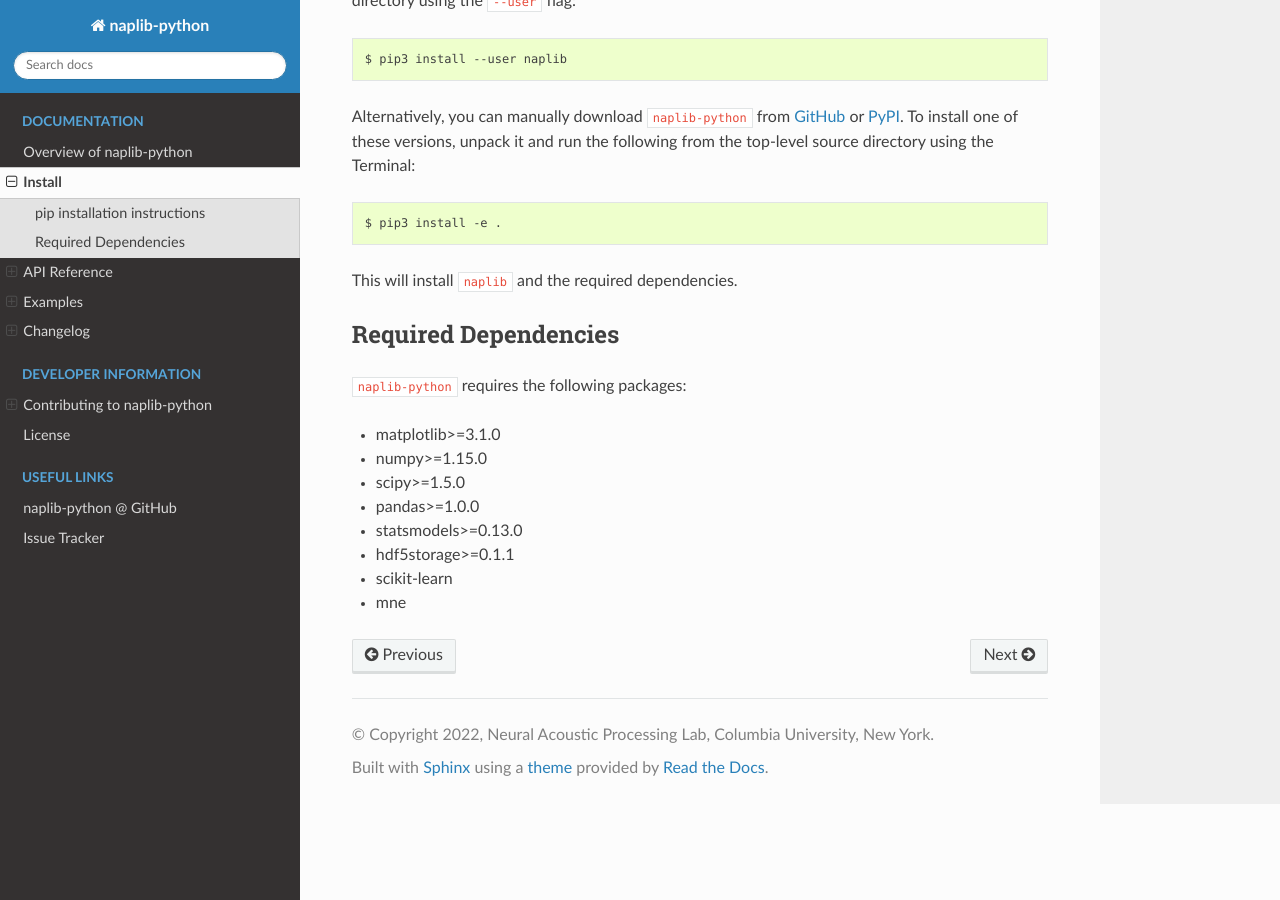
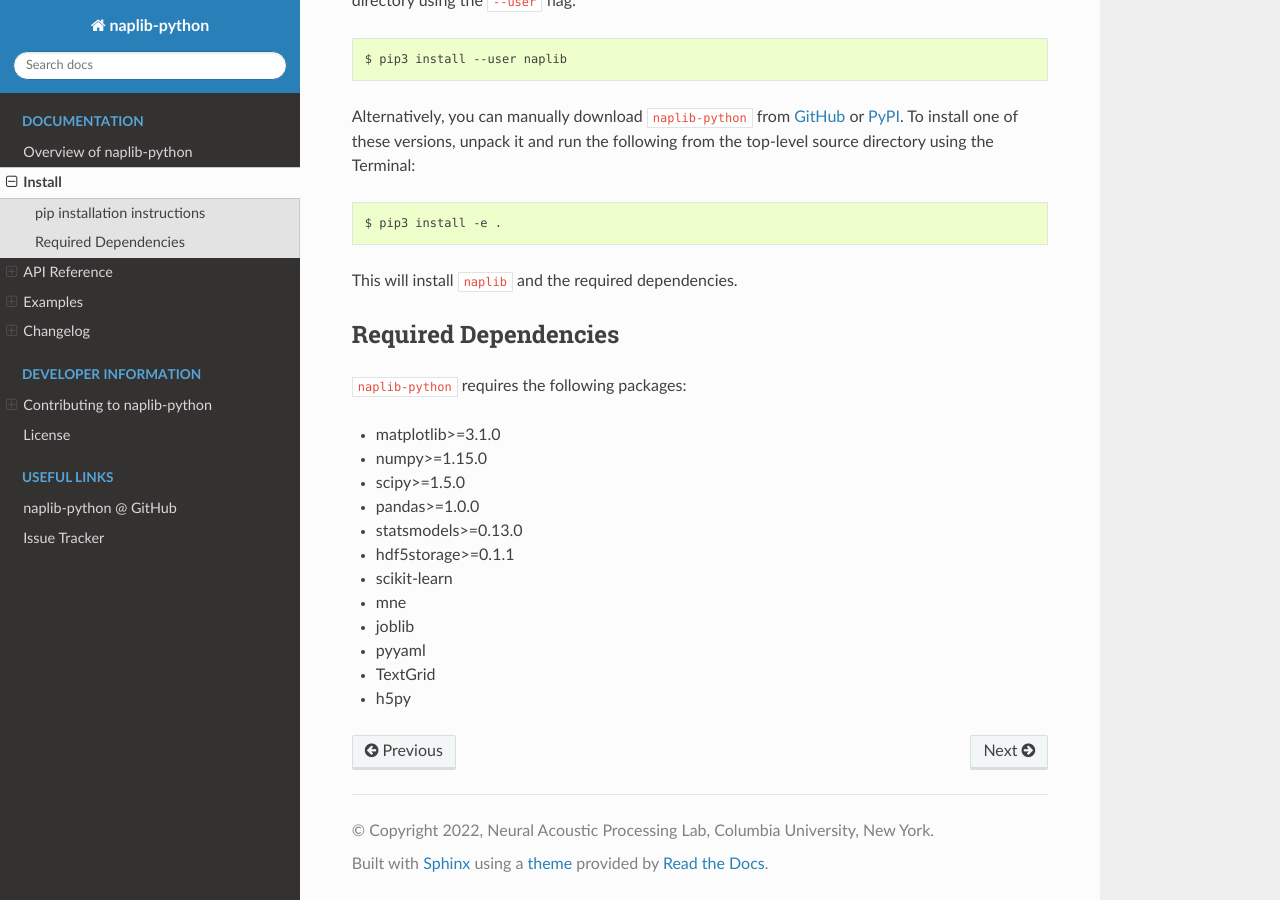
Before and after one commit to naplab/naplib-python, a Sphinx documentation site: the page built from docs/install.rst, in a window 1280 px wide and 900 px high, scrolled down 653 px. Built offline with Sphinx 7.4.7 and the Read the Docs theme 2.0.0, drawn with Linux system fonts in a browser that asks for light colours; pages that are not in the unit, such as notebooks, are missing from menus.

Commit message:
update docs

```diff
--- a/docs/changelog.rst
+++ b/docs/changelog.rst
@@ -27,6 +27,12 @@ Change tags (adopted from `sklearn <https://scikit-learn.org/stable/whats_new/v0
 - |Fix| : something that previously didn’t work as documentated – or according to reasonable expectations – should now work.
 
 - |API| : you will need to change your code to have the same effect in the future; or a feature will be removed in the future.
+
+
+In Development - Version 0.1.5
+------------------------------
+- |Feature| : Added a function ``naplib.concat`` for concatenating Data objects over trials or over fields.
+
 
 Version 0.1.4
 -------------
--- a/docs/install.rst
+++ b/docs/install.rst
@@ -54,3 +54,7 @@ Required Dependencies
 - hdf5storage>=0.1.1
 - scikit-learn
 - mne
+- joblib
+- pyyaml
+- TextGrid
+- h5py
--- a/naplib/__init__.py
+++ b/naplib/__init__.py
@@ -10,4 +10,4 @@ import naplib.model_selection
 import naplib.utils
 from .data import Data, join_fields, concat
 
-__version__ = "0.1.4"
+__version__ = "0.1.5"
```
